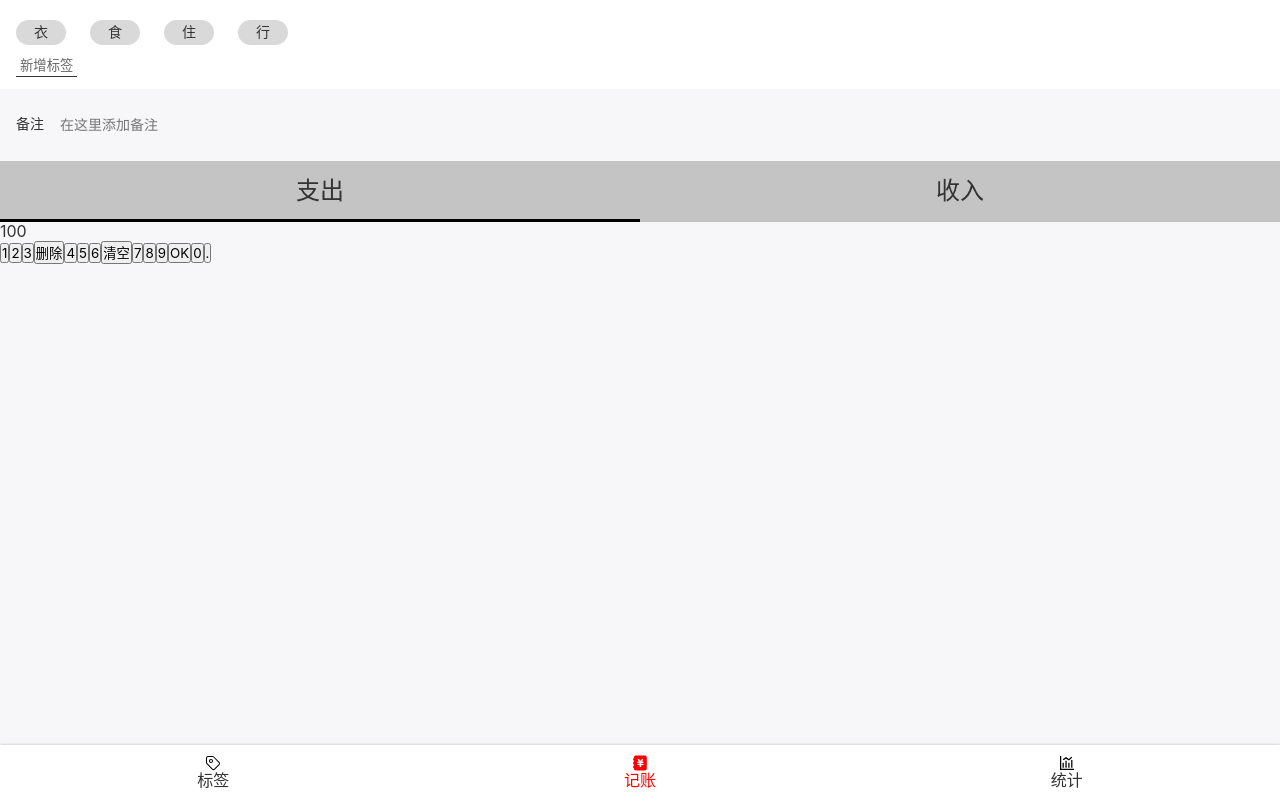
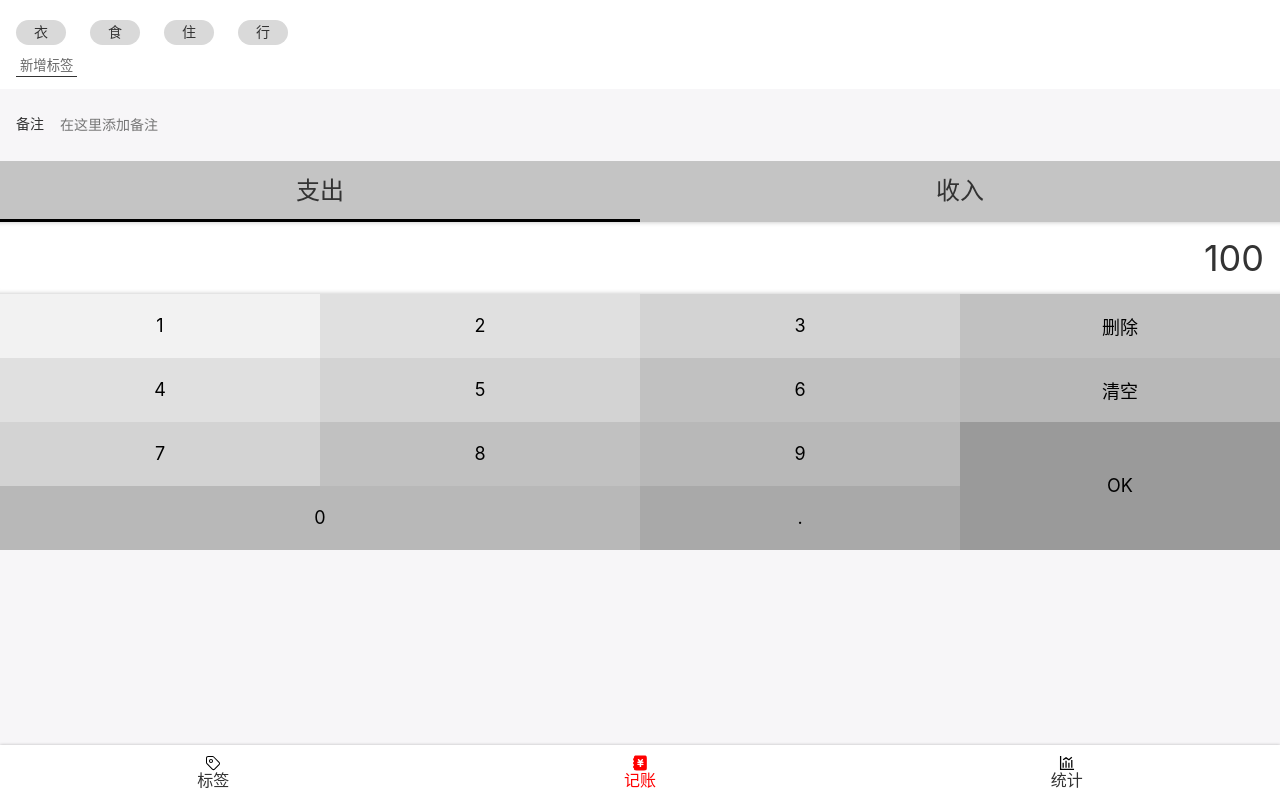
Before and after one commit to crazyones110/f_account, a React (Create React App) app: page /#/money in a window 1280 px wide. Built offline with nearby package versions, Linux system fonts and the light colour scheme.

Commit message:
feat: 数字面板完成

```diff
--- a/src/index.scss
+++ b/src/index.scss
@@ -25,3 +25,8 @@
 :focus {
   outline: none;
 }
+.clearfix::after {
+  content: '';
+  display: block;
+  clear: both;
+}
--- a/src/views/Money.tsx
+++ b/src/views/Money.tsx
@@ -69,7 +69,57 @@
     }
   }
 `
-const NumberPadSection = styled.section``
+const NumberPadSection = styled.section`
+  display: flex;
+  flex-direction: column;
+  > .output {
+    background: #fff;
+    font-size: 36px;
+    line-height: 72px;
+    text-align: right;
+    padding: 0 16px;
+    box-shadow: inset 0 -5px 5px -5px rgba(0, 0, 0, 0.25),
+    inset 0 5px 5px -5px rgba(0, 0, 0, 0.25);
+  }
+  > .pad {
+    > button {
+      border: none;
+      font-size: 18px;
+      /* border: 1px solid red; */
+      float: left;
+      width: 25%;
+      height: 64px;
+      &.ok {
+        height: 128px;
+        float: right;
+      }
+      &.zero {
+        width: 50%;
+      }
+      &:nth-child(1) {
+        background: #f2f2f2;
+      }
+      &:nth-child(2), &:nth-child(5) {
+        background: #e0e0e0;
+      }
+      &:nth-child(3), &:nth-child(6), &:nth-child(9) {
+        background: #d3d3d3;
+      }
+      &:nth-child(4), &:nth-child(7), &:nth-child(10) {
+        background: #c1c1c1;
+      }
+      &:nth-child(8), &:nth-child(11), &:nth-child(13) {
+        background: #b8b8b8;
+      }
+      &:nth-child(12) {
+        background: #9a9a9a;
+      }
+      &:nth-child(14) {
+        background: #a9a9a9;
+      }
+    }
+  }
+`
 
 export function Money() {
   return (
@@ -96,8 +146,8 @@
         </ul>
       </CategorySection>
       <NumberPadSection>
-        <div>100</div>
-        <div>
+        <div className="output">100</div>
+        <div className="pad clearfix">
           <button>1</button>
           <button>2</button>
           <button>3</button>
@@ -109,8 +159,8 @@
           <button>7</button>
           <button>8</button>
           <button>9</button>
-          <button>OK</button>
-          <button>0</button>
+          <button className="ok">OK</button>
+          <button className="zero">0</button>
           <button>.</button>
         </div>
       </NumberPadSection>
```
